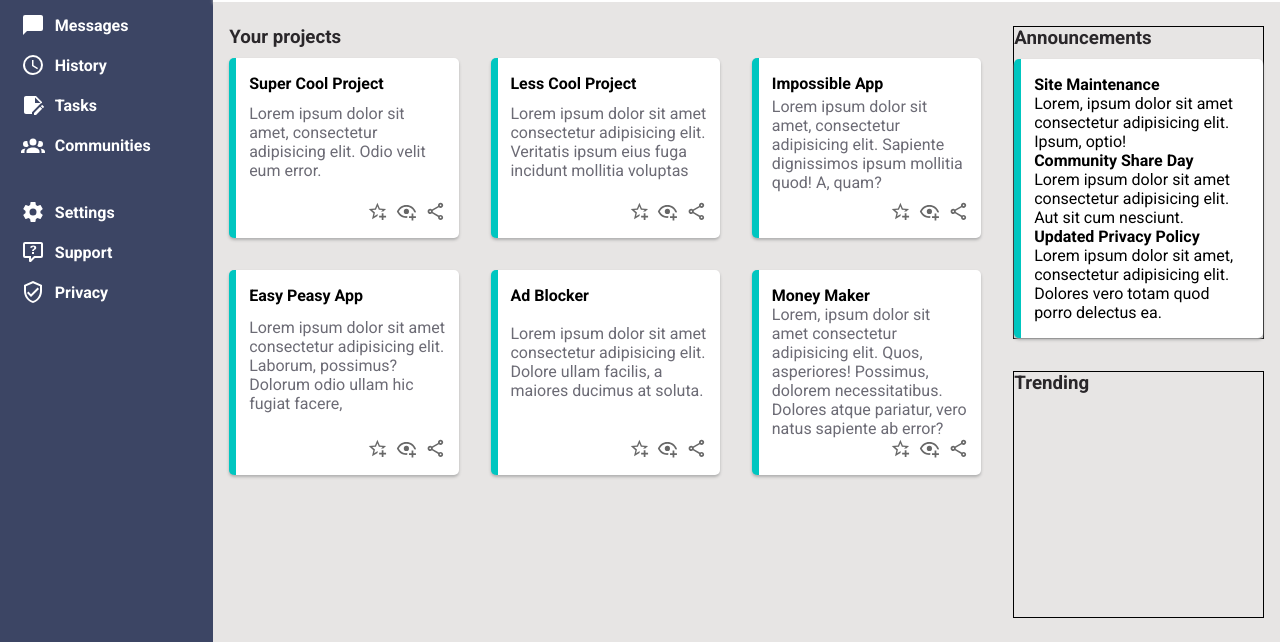
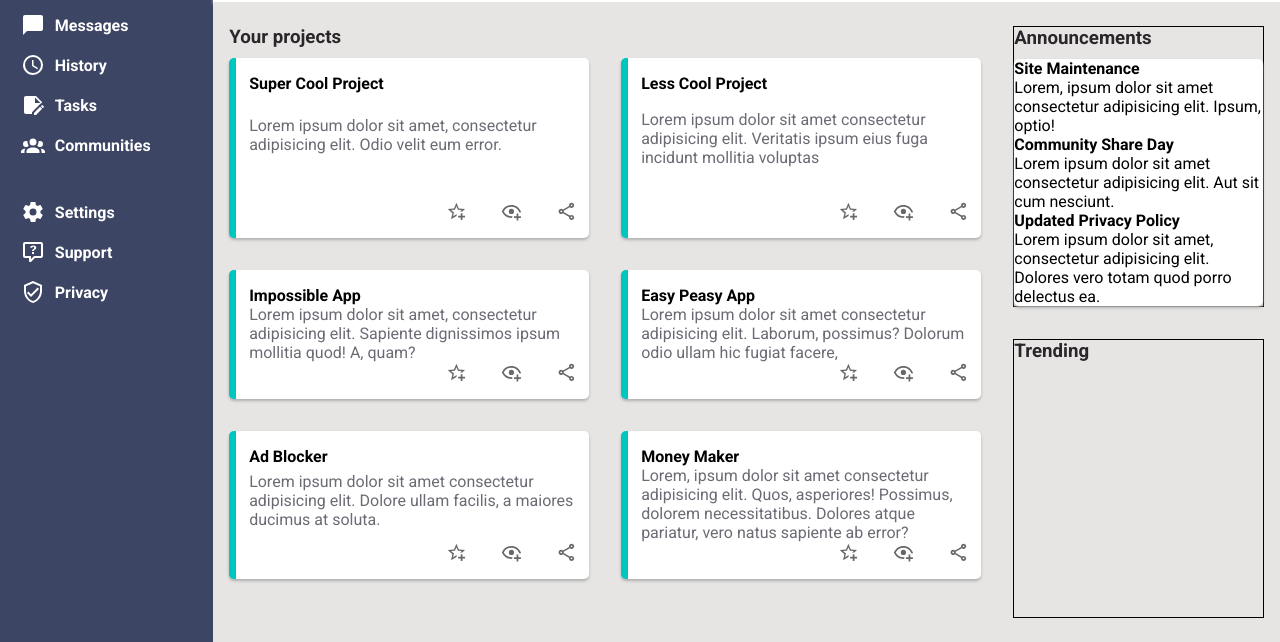
Before and after one commit to RoBinee/Admin--Dashboard, a plain HTML site: page index.html in a window 1280 px wide. Shown: the part 158-800 px from the top of the page. Drawn offline with Linux system fonts and the light colour scheme.

Commit message:
Set specifically for card.mini and card.large

```diff
--- a/style.css
+++ b/style.css
@@ -178,7 +178,7 @@ input[id='search-box'] {
 
 .cards-container {
   display: grid;
-  grid-template-columns: repeat(auto-fill, minmax(200px, 1fr));
+  grid-template-columns: repeat(auto-fill, minmax(250px, 1fr));
   grid-template-rows: repeat(auto-fill, minmax(180px, 1fr));
   gap: 2rem;
 }
@@ -186,12 +186,14 @@ input[id='search-box'] {
   background: var(--white-clr);
   box-shadow: var(--shadow);
   border-radius: 5px;
+}
+.card.mini {
   border-left: 7px solid var(--sub-clr);
   padding: 1rem 0.8rem;
   display: grid;
   transition: all 0.2s;
 }
-.card:hover {
+.card.mini:hover {
   transform: scale(1.05);
 }
 .card-title {
@@ -210,10 +212,13 @@ input[id='search-box'] {
   fill: var(--font-clr-gray2);
 }
 
+/* alarm-section */
 .alarm-sec {
   border: 1px solid black;
   grid-column: 2 / -1;
 }
+
+/* trending section */
 .trending-sec {
   border: 1px solid black;
   grid-column: 2 / -1;
```
